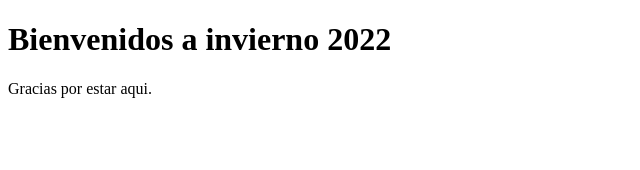
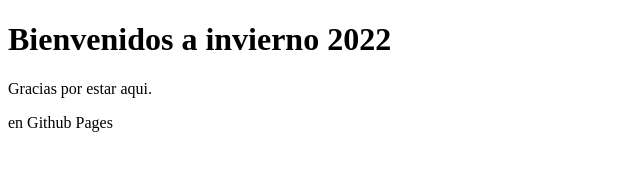
Before and after one commit to jorflores/invierno2022, a plain HTML site: page index.html in a window 1280 px wide. Shown: the whole page, without its empty margins (0-640 px from the left). Drawn offline with Linux system fonts and the light colour scheme.

Commit message:
Update index.html

```diff
--- a/index.html
+++ b/index.html
@@ -12,6 +12,9 @@
 
     <p> Gracias por estar aqui. </p>
 
+     <p> en Github Pages</p>
+
+
 
 
 </body>
```
